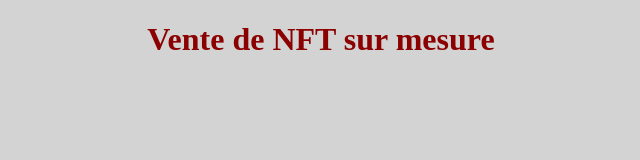
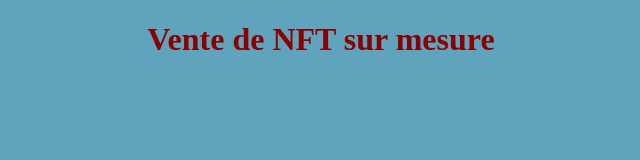
Before and after one commit to agnesdutheil/vente-NFT, a plain HTML site: page index.html in a window 1280 px wide. Shown: the whole page, without its empty margins (319-959 px from the left). Drawn offline with Linux system fonts and the light colour scheme.

Commit message:
changement couleur de fond

```diff
--- a/styles.css
+++ b/styles.css
@@ -1,6 +1,6 @@
 body
 {
-background-color: lightgrey;
+background-color: #60a3bc;
 }
 h1
 {
```
